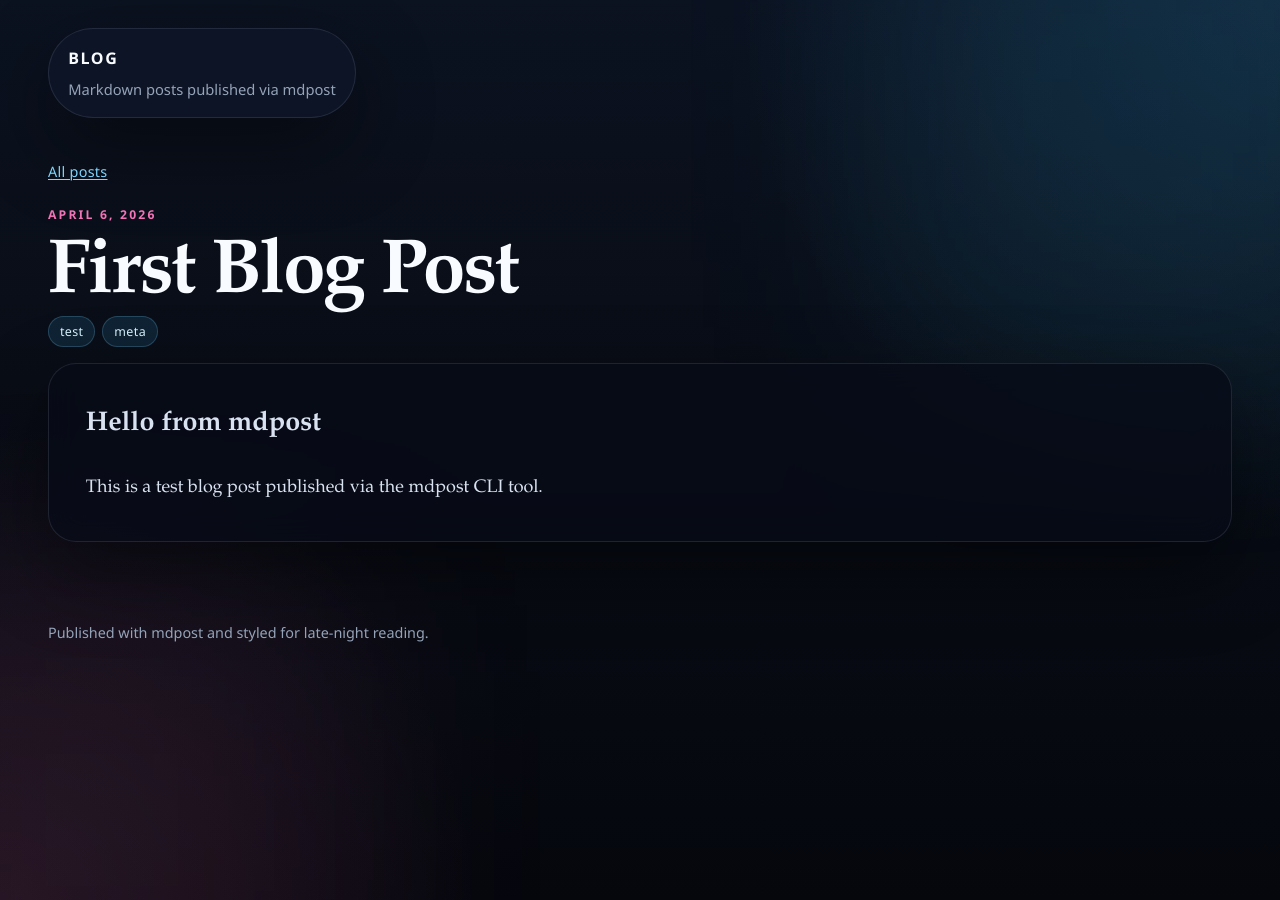
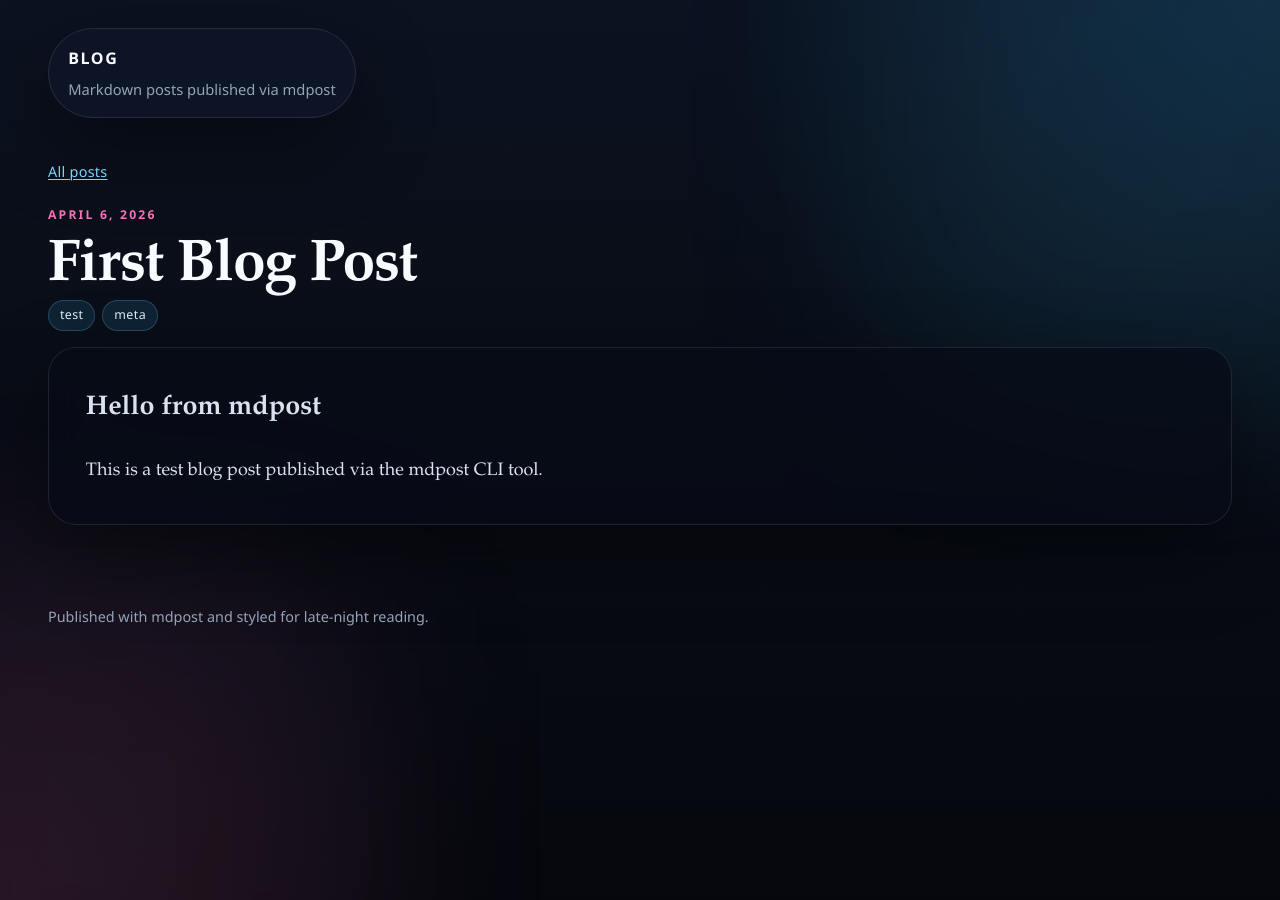
Before and after one commit to FuzzySlipper/blog, a Jekyll site: the page built from _posts/2026-04-06-first-blog-post-260406.md, in a window 1280 px wide. Built offline with Jekyll 4.4.1, drawn with Linux system fonts in a browser that asks for light colours.

Commit message:
Improve long post title wrapping

```diff
--- a/assets/css/style.scss
+++ b/assets/css/style.scss
@@ -123,14 +123,24 @@ a:hover {
   text-transform: uppercase;
 }
 
-.hero h1,
-.post-hero h1 {
+.hero h1 {
   margin: 0;
   max-width: 14ch;
   color: var(--heading);
   font-size: clamp(2.4rem, 6vw, 4.8rem);
   line-height: 1.04;
   letter-spacing: -0.03em;
+}
+
+.post-hero h1 {
+  margin: 0;
+  max-width: 100%;
+  color: var(--heading);
+  font-size: clamp(2rem, 4.6vw, 4.2rem);
+  line-height: 1.08;
+  letter-spacing: -0.02em;
+  overflow-wrap: anywhere;
+  text-wrap: balance;
 }
 
 .hero__lede {
```
